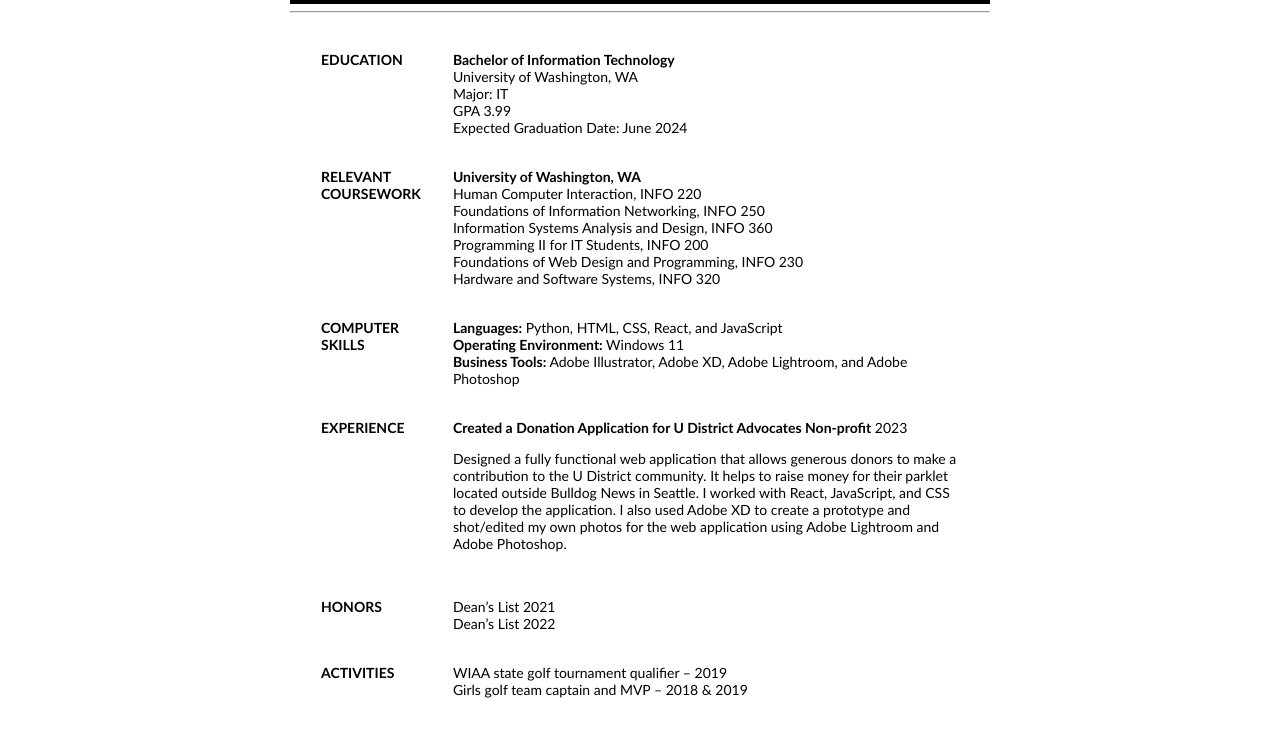
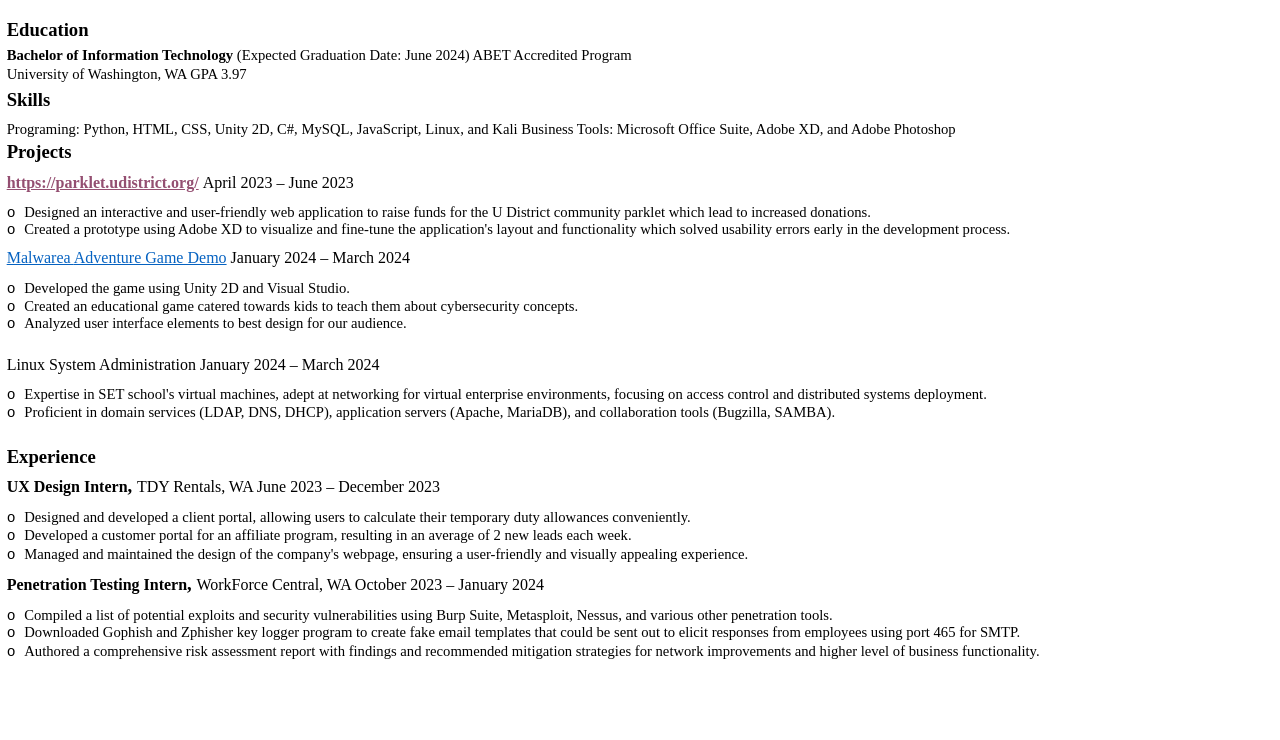
Before and after one commit to Brynn-z/Brynn-z.github.io, a plain HTML site: page index.html in a window 1280 px wide. Shown: the part 60-800 px from the top of the page. Drawn offline with Linux system fonts and the light colour scheme.

Commit message:
Updated Resume

```diff
--- a/index.html
+++ b/index.html
@@ -1,112 +1,92 @@
-<!DOCTYPE html>
-<html lang="en">
-<head>
-    <meta charset="UTF-8">
-    <meta http-equiv="X-UA-Compatible" content="IE=edge">
-    <meta name="viewport" content="width=device-width, initial-scale=1.0">
-    <link rel="stylesheet" href="style.css">
-    <script src="https://kit.fontawesome.com/01d01d8998.js" crossorigin="anonymous"></script>
-    <title>Brynn A. Zehnder - CV</title>
+<!DOCTYPE  html PUBLIC "-//W3C//DTD XHTML 1.0 Transitional//EN" "http://www.w3.org/TR/xhtml1/DTD/xhtml1-transitional.dtd">
+<html xmlns="http://www.w3.org/1999/xhtml" xml:lang="en" lang="en"><head><meta http-equiv="Content-Type" content="text/html; charset=utf-8"/><title>Brynn Resume 2024</title><meta name="author" content="Brynn Zehnder"/><style type="text/css"> * {margin:0; padding:0; text-indent:0; }
+ h1 { color: black; font-family:"Times New Roman", serif; font-style: normal; font-weight: bold; text-decoration: none; font-size: 16pt; }
+ .s1 { color: black; font-family:"Times New Roman", serif; font-style: normal; font-weight: normal; text-decoration: none; font-size: 12pt; }
+ .s2 { color: black; font-family:"Times New Roman", serif; font-style: normal; font-weight: normal; text-decoration: none; font-size: 10pt; }
+ .a { color: #0562C1; font-family:"Times New Roman", serif; font-style: normal; font-weight: normal; text-decoration: underline; font-size: 12pt; }
+ .s3 { color: #0562C1; font-family:"Times New Roman", serif; font-style: normal; font-weight: normal; text-decoration: none; font-size: 12pt; }
+ .s4 { color: black; font-family:"Times New Roman", serif; font-style: normal; font-weight: normal; text-decoration: none; font-size: 11pt; }
+ h2 { color: black; font-family:"Times New Roman", serif; font-style: normal; font-weight: bold; text-decoration: none; font-size: 14pt; }
+ h4 { color: black; font-family:"Times New Roman", serif; font-style: normal; font-weight: bold; text-decoration: none; font-size: 11pt; }
+ .p, p { color: black; font-family:"Times New Roman", serif; font-style: normal; font-weight: normal; text-decoration: none; font-size: 11pt; margin:0pt; }
+ .s6 { color: #944F71; font-family:"Times New Roman", serif; font-style: normal; font-weight: bold; text-decoration: none; font-size: 12pt; }
+ .s7 { color: black; font-family:"Courier New", monospace; font-style: normal; font-weight: normal; text-decoration: none; font-size: 11pt; }
+ h3 { color: black; font-family:"Times New Roman", serif; font-style: normal; font-weight: bold; text-decoration: none; font-size: 12pt; }
+ .s8 { color: black; font-family:"Times New Roman", serif; font-style: normal; font-weight: bold; text-decoration: none; font-size: 14pt; }
+</style>
 </head>
+
 <body>
-    <div class="full-header">
-            <h2 class="name">Brynn A. Zehnder</h2>
-            </p>
-            <hr class="line">
-            <hr>
+    <h1 style="padding-top: 2pt;padding-left: 5pt;text-indent: 0pt;text-align: left;">BRYNN ZEHNDER</h1>
+    <p class="s1" style="padding-top: 9pt;padding-left: 5pt;text-indent: 0pt;text-align: left;">Puyallup, WA <a
+            href="mailto:bzahlsson@gmail.com"
+            style=" color: black; font-family:&quot;Times New Roman&quot;, serif; font-style: normal; font-weight: normal; text-decoration: none; font-size: 10pt;"
+            target="_blank">● </a><span
+            style=" color: #0562C1; font-family:&quot;Times New Roman&quot;, serif; font-style: normal; font-weight: normal; text-decoration: underline; font-size: 12pt;">bzahlsson@gmail.com</span>
+        <span class="s2">● </span><span class="s4">253-225-4340</span></p>
+    <p style="padding-top: 3pt;text-indent: 0pt;text-align: left;"><br /></p>
+    <h2 style="padding-left: 5pt;text-indent: 0pt;text-align: left;">Education</h2>
+    <h4 style="padding-top: 5pt;padding-left: 5pt;text-indent: 0pt;text-align: left;">Bachelor of Information Technology
+        <span class="p">(Expected Graduation Date: June 2024) ABET Accredited Program</span></h4>
+    <p style="padding-top: 1pt;padding-left: 5pt;text-indent: 0pt;line-height: 114%;text-align: left;">University of
+        Washington, WA GPA 3.97</p>
+    <h2 style="padding-top: 5pt;padding-left: 5pt;text-indent: 0pt;text-align: left;">Skills</h2>
+    <p style="padding-top: 5pt;padding-left: 5pt;text-indent: 0pt;line-height: 156%;text-align: left;">Programing:
+        Python, HTML, CSS, Unity 2D, C#, MySQL, JavaScript, Linux, and Kali Business Tools: Microsoft Office Suite,
+        Adobe XD, and Adobe Photoshop</p>
+    <h2 style="padding-left: 5pt;text-indent: 0pt;line-height: 16pt;text-align: left;">Projects</h2>
+    <p class="s6" style="padding-top: 9pt;padding-left: 5pt;text-indent: 0pt;text-align: left;"><span
+            style=" color: #944F71; font-family:&quot;Times New Roman&quot;, serif; font-style: normal; font-weight: bold; text-decoration: underline; font-size: 12pt;">https://parklet.udistrict.org/</span>
+        <span class="s1">April 2023 – June 2023</span></p>
+    <p class="s7" style="padding-top: 9pt;padding-left: 18pt;text-indent: -13pt;text-align: left;">o <span
+            class="p">Designed an interactive and user-friendly web application to raise funds for the U District
+            community parklet which lead to increased donations.</span></p>
+    <p class="s7" style="padding-left: 18pt;text-indent: -13pt;text-align: left;">o <span class="p">Created a prototype
+            using Adobe XD to visualize and fine-tune the application&#39;s layout and functionality which solved
+            usability errors early in the development process.</span></p>
+    <p class="s3" style="padding-top: 8pt;padding-left: 5pt;text-indent: 0pt;text-align: left;"><a
+            href="https://www.youtube.com/watch?v=M67YW5mK5ws" class="a" target="_blank">Malwarea </a><span
+            style=" color: #0562C1; font-family:&quot;Times New Roman&quot;, serif; font-style: normal; font-weight: normal; text-decoration: underline; font-size: 12pt;">Adventure
+            Game Demo</span> <span style=" color: #000;">January 2024 – March 2024</span></p>
+    <p class="s7" style="padding-top: 9pt;padding-left: 5pt;text-indent: 0pt;line-height: 14pt;text-align: left;">o
+        <span class="p">Developed the game using Unity 2D and Visual Studio.</span></p>
+    <p class="s7" style="padding-left: 5pt;text-indent: 0pt;text-align: left;">o <span class="p">Created an educational
+            game catered towards kids to teach them about cybersecurity concepts.</span></p>
+    <p class="s7" style="padding-left: 5pt;text-indent: 0pt;text-align: left;">o <span class="p">Analyzed user interface
+            elements to best design for our audience.</span></p>
+    <p style="padding-top: 5pt;text-indent: 0pt;text-align: left;"><br /></p>
+    <p class="s1" style="padding-left: 5pt;text-indent: 0pt;text-align: left;">Linux System Administration January 2024
+        – March 2024</p>
+    <p class="s7" style="padding-top: 9pt;padding-left: 18pt;text-indent: -13pt;text-align: left;">o <span
+            class="p">Expertise in SET school&#39;s virtual machines, adept at networking for virtual enterprise
+            environments, focusing on access control and distributed systems deployment.</span></p>
+    <p class="s7" style="padding-top: 1pt;padding-left: 18pt;text-indent: -13pt;text-align: left;">o <span
+            class="p">Proficient in domain services (LDAP, DNS, DHCP), application servers (Apache, MariaDB), and
+            collaboration tools (Bugzilla, SAMBA).</span></p>
+    <p style="padding-top: 6pt;text-indent: 0pt;text-align: left;"><br /></p>
+    <h2 style="padding-left: 5pt;text-indent: 0pt;text-align: left;">Experience</h2>
+    <h3 style="padding-top: 5pt;padding-left: 5pt;text-indent: 0pt;text-align: left;">UX Design Intern<span class="s8">,
+        </span><span class="s1">TDY Rentals, WA June 2023 – December 2023</span></h3>
+    <p class="s7" style="padding-top: 9pt;padding-left: 18pt;text-indent: -13pt;text-align: left;">o <span
+            class="p">Designed and developed a client portal, allowing users to calculate their temporary duty
+            allowances conveniently.</span></p>
+    <p class="s7" style="padding-left: 5pt;text-indent: 0pt;line-height: 14pt;text-align: left;">o <span
+            class="p">Developed a customer portal for an affiliate program, resulting in an average of 2 new leads each
+            week.</span></p>
+    <p class="s7" style="padding-left: 18pt;text-indent: -13pt;text-align: left;">o <span class="p">Managed and
+            maintained the design of the company&#39;s webpage, ensuring a user-friendly and visually appealing
+            experience.</span></p>
+    <h3 style="padding-top: 8pt;padding-left: 5pt;text-indent: 0pt;text-align: left;">Penetration Testing Intern<span
+            class="s8">, </span><span class="s1">WorkForce Central, WA October 2023 – January 2024</span></h3>
+    <p class="s7" style="padding-top: 9pt;padding-left: 18pt;text-indent: -13pt;text-align: left;">o <span
+            class="p">Compiled a list of potential exploits and security vulnerabilities using Burp Suite, Metasploit,
+            Nessus, and various other penetration tools.</span></p>
+    <p class="s7" style="padding-left: 18pt;text-indent: -13pt;text-align: left;">o <span class="p">Downloaded Gophish
+            and Zphisher key logger program to create fake email templates that could be sent out to elicit responses
+            from employees using port 465 for SMTP.</span></p>
+    <p class="s7" style="padding-top: 1pt;padding-left: 18pt;text-indent: -13pt;text-align: left;">o <span
+            class="p">Authored a comprehensive risk assessment report with findings and recommended mitigation
+            strategies for network improvements and higher level of business functionality.</span></p>
+</body>
 
-        <table>
-            <tbody>
-                <tr>
-                    <th class="title">EDUCATION</th>
-                    <td>
-                        <span class="main-idea">Bachelor of Information Technology</span>
-                        <br>
-                        University of Washington, WA
-                        <br>
-                        Major: IT
-                        <br>
-                        GPA 3.99
-                        <br>
-                        Expected Graduation Date: June 2024
-                    </td>
-                </tr>
-                <tr>
-                    <th class="title">
-                        RELEVANT
-                        <br>
-                        COURSEWORK
-                    </th>
-                        <td>
-                        <span class="main-idea">University of Washington, WA</span>
-                        <br>
-                        Human Computer Interaction, INFO 220
-                        <br>
-                        Foundations of Information Networking, INFO 250
-                        <br>
-                        Information Systems Analysis and Design, INFO 360
-                        <br>
-                        Programming II for IT Students, INFO 200
-                        <br>
-                        Foundations of Web Design and Programming, INFO 230
-                        <br>
-                        Hardware and Software Systems, INFO 320
-                        </td>
-                </tr>
-                <tr>
-                    <th class="title">
-                        COMPUTER
-                        <br>
-                        SKILLS
-                    </th>
-                        <td>
-                        <span class="main-idea">Languages:</span>
-                        Python, HTML, CSS, React, and JavaScript
-                        <br>
-                        <span class="main-idea">Operating Environment:</span>
-                        Windows 11
-                        <br>
-                        <span class="main-idea">Business Tools:</span>
-                        Adobe Illustrator, Adobe XD, Adobe Lightroom, and Adobe Photoshop
-                        <br>
-                        </td>
-                </tr>
-                <tr>
-                    <th class="title">
-                        EXPERIENCE
-                    </th>
-                        <td>
-                        <span class="main-idea">Created a Donation Application for U District Advocates Non-profit</span>  2023
-
-                            <p>
-                                Designed a fully functional web application that allows generous donors to make
-                                a contribution to the U District community. It helps to raise money for their parklet
-                                located outside Bulldog News in Seattle. I worked with React, JavaScript, and CSS
-                                to develop the application. I also used Adobe XD to create a prototype and shot/edited
-                                my own photos for the web application using Adobe Lightroom and Adobe Photoshop.
-                            </p>
-
-                        </td>
-                </tr>
-                <tr>
-                    <th class="title">HONORS</th>
-                    <td>
-                        Dean’s List 2021
-                        <br>
-                        Dean’s List 2022
-                    </td>
-                </tr>
-                <tr>
-                    <th class="title">ACTIVITIES</th>
-                    <td>
-                        WIAA state golf tournament qualifier – 2019
-                        <br>
-                        Girls golf team captain and MVP – 2018 & 2019
-                    </td>
-                </tr>
-            </tbody>
-
-            </table>
-    </div>
-</body>
 </html>
```
